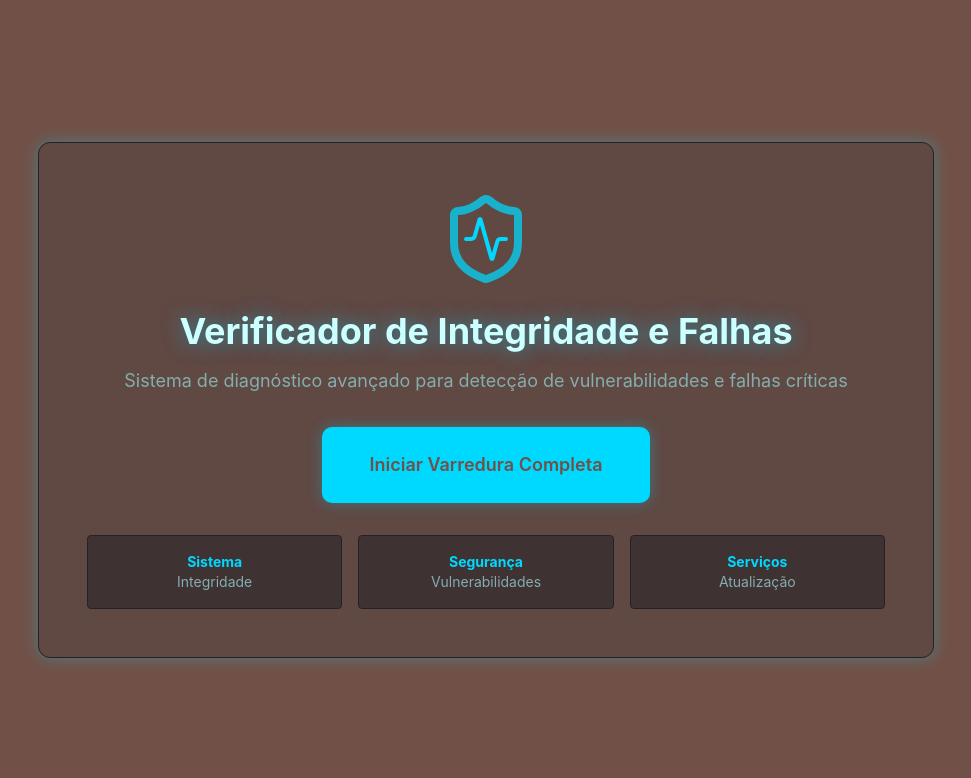
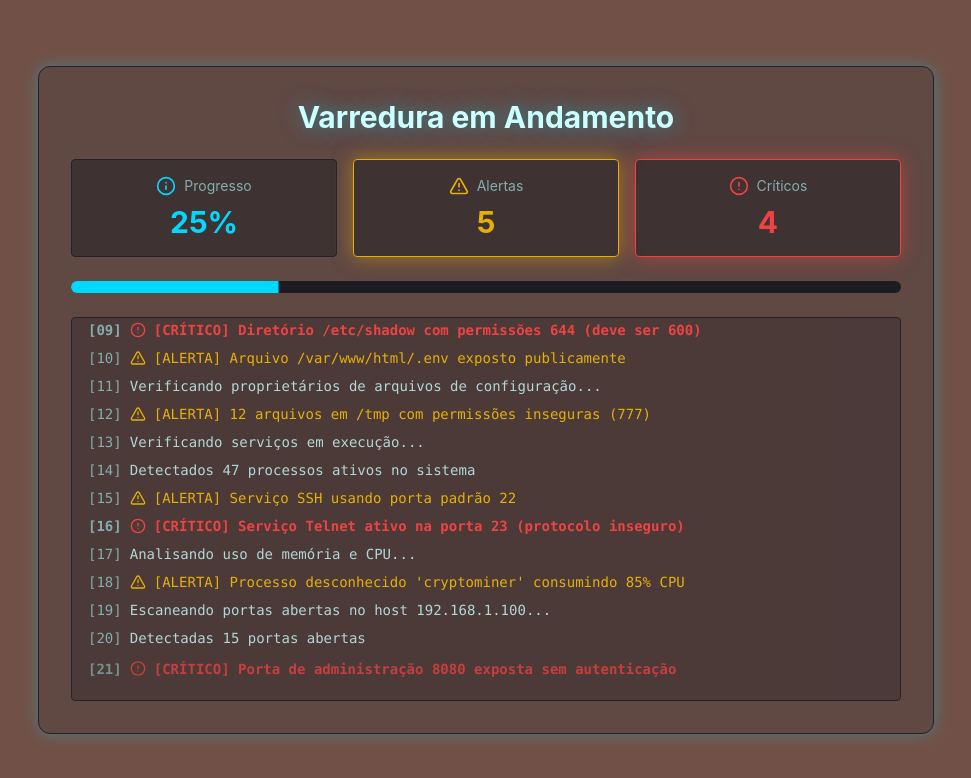
Before and after one commit to mrpink2025/scan-flow-wizard, a React (Vite) app: page /verificador in a window 1280 px wide. Shown: the top 778 px of the page, without its empty margins (154-1125 px from the left). Built offline with nearby package versions, Linux system fonts and the light colour scheme; the HTML template or start-up script is replaced by a standard one.

Commit message:
Fix: Skip initial scan screen

```diff
--- a/src/components/ScannerApp.tsx
+++ b/src/components/ScannerApp.tsx
@@ -1,9 +1,8 @@
-import { useState, useEffect } from "react";
-import { InitialScreen } from "./scanner/InitialScreen";
+import { useState } from "react";
 import { ScanningScreen } from "./scanner/ScanningScreen";
 import { ResultScreen } from "./scanner/ResultScreen";
 
-type AppState = "initial" | "scanning" | "result";
+type AppState = "scanning" | "result";
 
 export interface ScanResult {
   totalIssues: number;
@@ -12,14 +11,19 @@ export interface ScanResult {
 }
 
 export const ScannerApp = () => {
-  const [appState, setAppState] = useState<AppState>("initial");
+  const [appState, setAppState] = useState<AppState>("scanning");
   const [scanResult, setScanResult] = useState<ScanResult>({
     totalIssues: 0,
     criticalIssues: 0,
     logs: [],
   });
 
-  const handleStartScan = () => {
+  const handleScanComplete = (result: ScanResult) => {
+    setScanResult(result);
+    setAppState("result");
+  };
+
+  const handleRestart = () => {
     setAppState("scanning");
     setScanResult({
       totalIssues: 0,
@@ -28,19 +32,9 @@ export const ScannerApp = () => {
     });
   };
 
-  const handleScanComplete = (result: ScanResult) => {
-    setScanResult(result);
-    setAppState("result");
-  };
-
-  const handleRestart = () => {
-    setAppState("initial");
-  };
-
   return (
     <div className="min-h-screen bg-background flex items-center justify-center p-4">
       <div className="w-full max-w-4xl">
-        {appState === "initial" && <InitialScreen onStart={handleStartScan} />}
         {appState === "scanning" && <ScanningScreen onComplete={handleScanComplete} />}
         {appState === "result" && <ResultScreen result={scanResult} onRestart={handleRestart} />}
       </div>
```
